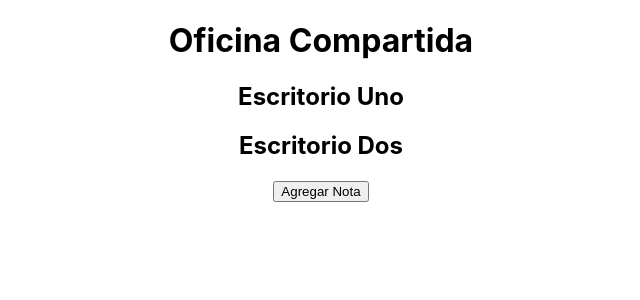
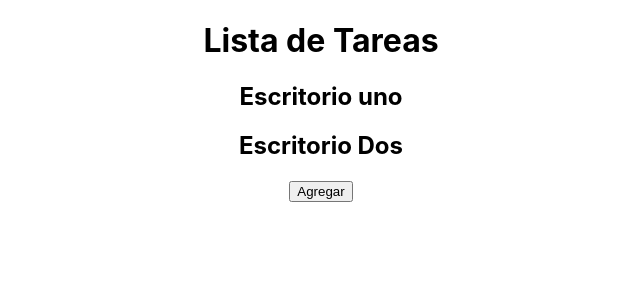
Before and after one commit to Nicoogf/DigitalHouse, a React (Create React App) app: page / in a window 1280 px wide. Shown: the top 300 px of the page, without its empty margins (319-959 px from the left). Built offline with nearby package versions, Linux system fonts and the light colour scheme.

Commit message:
Clase 01 : Nueva practica del useContext

```diff
--- a/src/clases/clase01/useContext/DeskOne.jsx
+++ b/src/clases/clase01/useContext/DeskOne.jsx
@@ -1,17 +1,22 @@
 import React, { useContext } from 'react'
-import SharedNotesContext from './SharedNotesContext';
+import NotasCompartidasContexto from './SharedNotesContext';
 
 const DeskOne = () => {
 
-const { sharedNotes } = useContext ( SharedNotesContext )
+  const { listaDeTareas } = useContext(NotasCompartidasContexto)
+
   return (
     <div className='desk'>
-     <h2> Escritorio Uno</h2>
-     <ul>
-         { sharedNotes.map(( note , index) =>(
-            <li key={ index }> { note } </li>
-         ))}
-     </ul>
+        <h2>Escritorio uno</h2>
+
+        <ul>
+        {listaDeTareas.map( (tarea , index) =>{
+            return(
+                <li key={ index }> { tarea } </li>
+            )})}
+
+        </ul>
+
     </div>
   ) ;
 } ;
--- a/src/clases/clase01/useContext/DeskTwo.jsx
+++ b/src/clases/clase01/useContext/DeskTwo.jsx
@@ -1,14 +1,17 @@
 import React, { useContext } from 'react' ;
-import SharedNotesContext from './SharedNotesContext' ;
+import NotasCompartidasContexto from './SharedNotesContext';
+
 
 const DeskTwo = () => {
+ const {FuncionDeAgregarTareas} = useContext( NotasCompartidasContexto )
 
- const { addNotes } = useContext(SharedNotesContext);
 
   return (
-    <div className='desk'>
+    <div>
         <h2>Escritorio Dos</h2>
-        <button onClick={ () => addNotes("Esta es una nota muy importante")}> Agregar Nota</button>
+
+        <button onClick={ ()=> FuncionDeAgregarTareas( "Tarea Nueva ")}> Agregar </button>
+
     </div>
   ) ;
 } ;
--- a/src/clases/clase01/useContext/Office.jsx
+++ b/src/clases/clase01/useContext/Office.jsx
@@ -1,26 +1,26 @@
 import React, { useState } from 'react' ;
-import SharedNotesContext from './SharedNotesContext';
+import NotasCompartidasContexto from './SharedNotesContext';
 import DeskOne from './DeskOne';
 import DeskTwo from './DeskTwo';
 
 const Office = () => {
-  const [ sharedNotes , setSharedNotes] = useState([]) ;
 
-  const addNotes = ( note ) =>{
-    setSharedNotes([...sharedNotes , note ])
+  const [ listaDeTareas , setListaDeTareas ] = useState( [] ) ;
+
+  const FuncionDeAgregarTareas = ( tareaRecibida ) =>{
+    setListaDeTareas( [...listaDeTareas , tareaRecibida])
   }
 
+
+
   return (
-    <SharedNotesContext.Provider value={ { sharedNotes , addNotes } }>
-    <div>
-       <div className='office'>
-          <h1>Oficina Compartida</h1>
-          {/* Escritorio*/}
-          <DeskOne />
-          <DeskTwo />
-       </div>
+    <NotasCompartidasContexto.Provider value={ {listaDeTareas , FuncionDeAgregarTareas}  }>
+    <div className='oficina'>
+     <h1>Lista de Tareas</h1>
+      <DeskOne />
+      <DeskTwo />
     </div>
-    </SharedNotesContext.Provider>
+   </NotasCompartidasContexto.Provider>
   ) ;
 } ;
 
--- a/src/clases/clase01/useContext/SharedNotesContext.jsx
+++ b/src/clases/clase01/useContext/SharedNotesContext.jsx
@@ -1,6 +1,5 @@
-import React , { createContext }from 'react' ;
+import  { createContext } from 'react' ;
 
-const SharedNotesContext = createContext();
+const NotasCompartidasContexto = createContext() ;
 
-
-export default SharedNotesContext ;
+export default NotasCompartidasContexto ;
```
